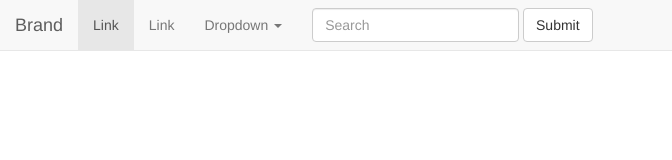
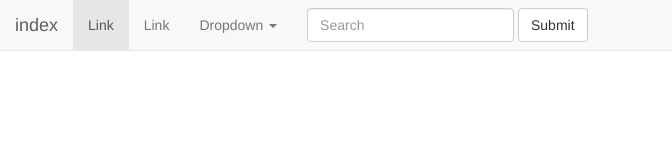
Before and after one commit to Heyho-letsgo/railstraduction, a plain HTML site: page nav.html in a window 1280 px wide. Shown: the full height of the page, 0-672 px from the left. Drawn offline with nearby package versions, Linux system fonts and the light colour scheme.

Commit message:
brand egal accueil

```diff
--- a/nav.html
+++ b/nav.html
@@ -30,7 +30,7 @@
         <span class="icon-bar"></span>
         <span class="icon-bar"></span>
       </button>
-      <a class="navbar-brand" href="#">Brand</a>
+      <a class="navbar-brand" href="index.html">index</a>
     </div>
 
     <!-- Collect the nav links, forms, and other content for toggling -->
```
